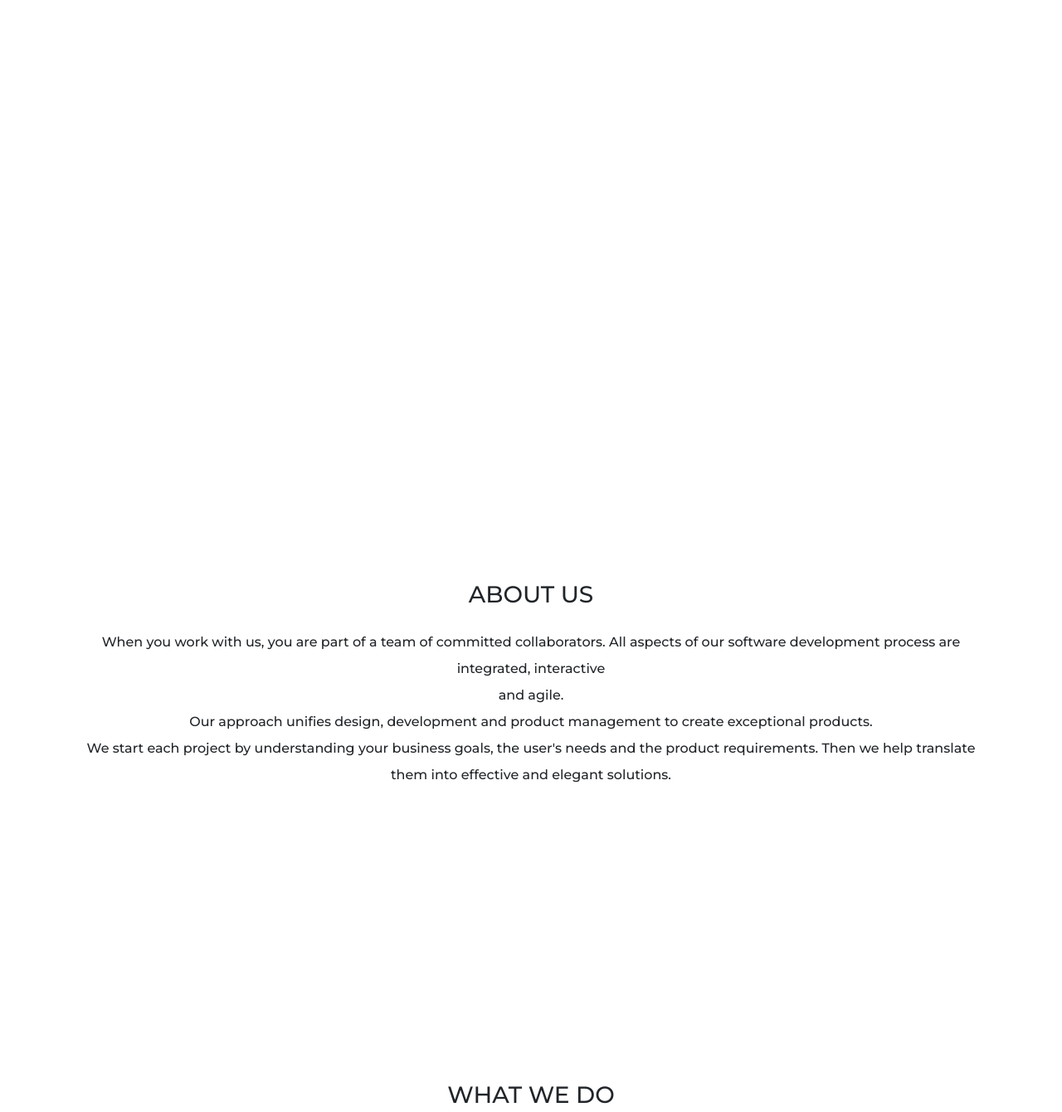
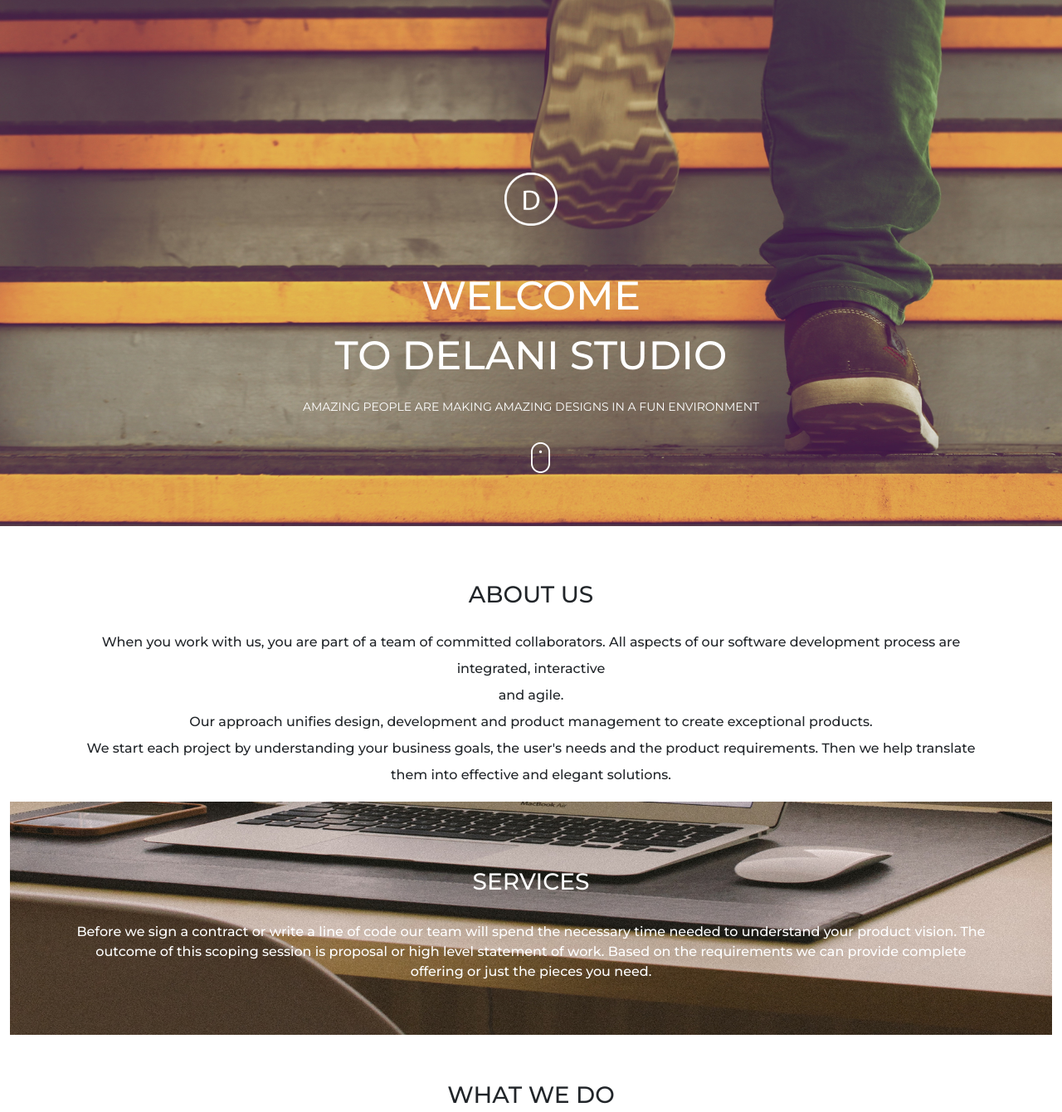
Before and after one commit to ianmwema07/Delani, a plain HTML site: page index.html in a window 1280 px wide. Shown: the top 1340 px of the page at 83% size. Drawn offline with nearby package versions, Linux system fonts and the light colour scheme.

Commit message:
add changes

```diff
--- a/css/styles.css
+++ b/css/styles.css
@@ -12,7 +12,7 @@ p{
 }
 
 .section-1{
-  background-image: url(./img/backgrounds/h_img.jpg );
+  background-image: url(/h_img.jpg );
   background-size: 100%;
   background-repeat: no-repeat;
   background-position: fixed;
@@ -49,7 +49,7 @@ p{
 }
 
 .section-3{
-  background-image: url(./img/backgrounds/s_image.jpg);
+  background-image: url(/s_image.jpg);
   background-size: 100% 20em;
   background-repeat: no-repeat;
   color: #ffffff;
@@ -131,7 +131,7 @@ p{
 }
 
 .section-6{
-  background-image: url(./img/backgrounds/c_image.jpg);
+  background-image: url(/c_image.jpg);
   background-size: 100%;
   background-repeat: none;
   color: #ffffff;
```
Also changed, not shown: c_image.jpg (renamed from img/backgrounds/c_image.jpg), h_img.jpg (renamed from img/backgrounds/h_img.jpg), s_image.jpg (renamed from img/backgrounds/s_image.jpg).
